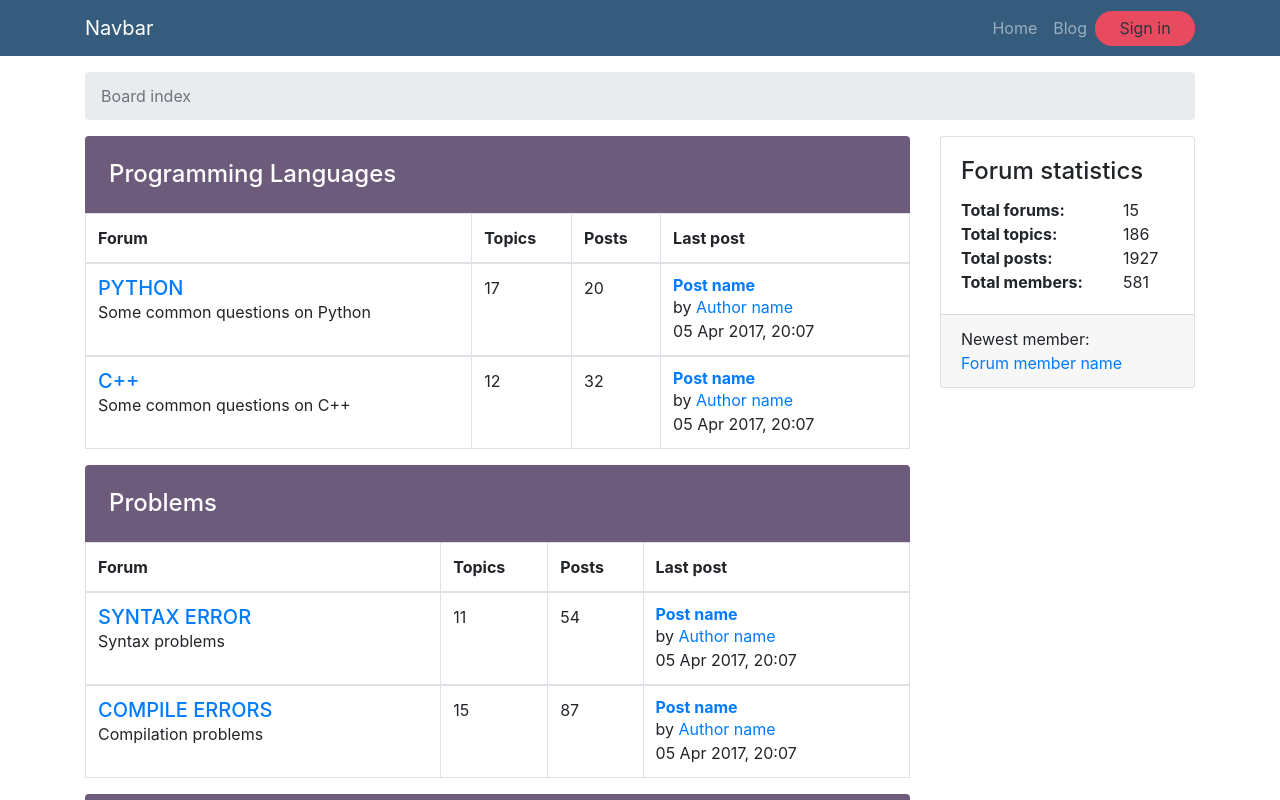
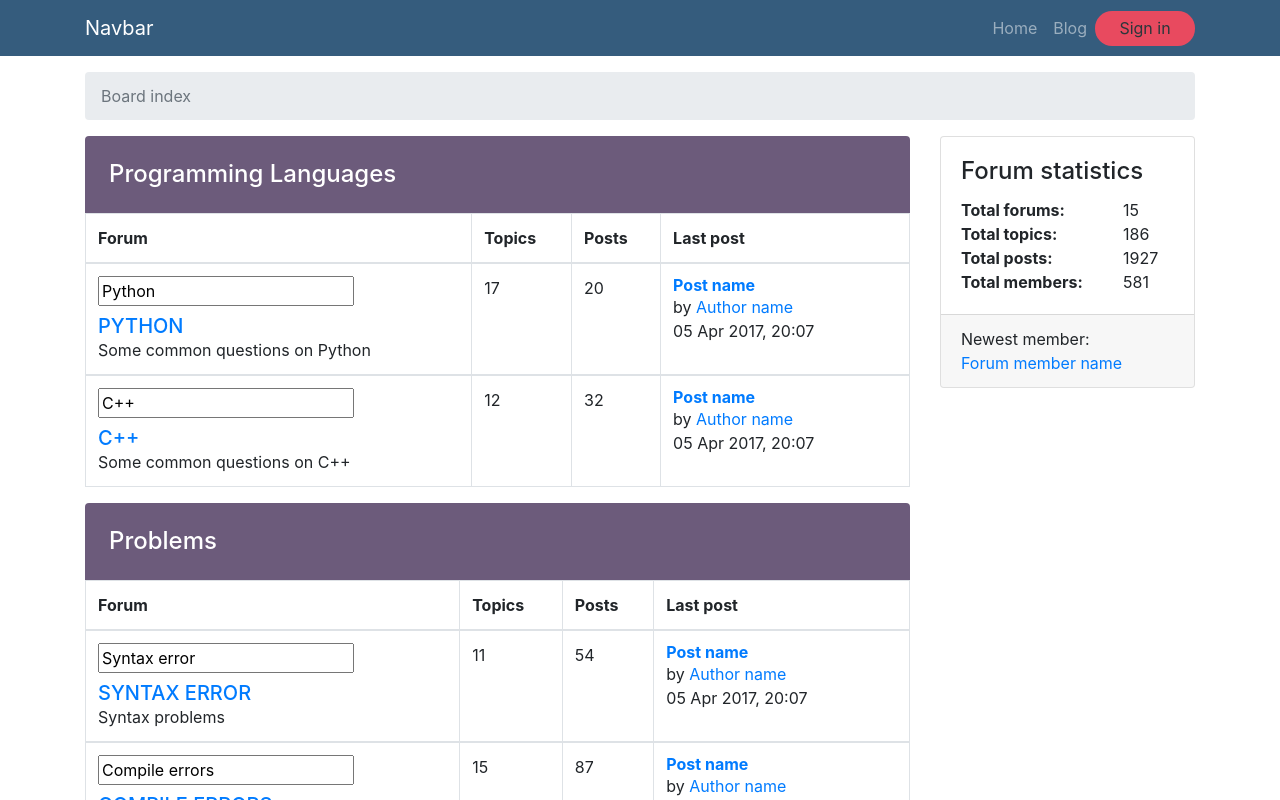
Before and after one commit to nnbzh/ForumProject, an Angular app: page /main in a window 1280 px wide. Shown: the top 800 px of the page. Built offline with nearby package versions, Linux system fonts and the light colour scheme.

Commit message:
ngmodel discussion added

```diff
--- a/src/app/forum/forum.component.html
+++ b/src/app/forum/forum.component.html
@@ -26,7 +26,6 @@
                 <input [(ngModel)]="topic.title" placeholder="Title"/>
               </label>
               <a routerLink="/topic-detail/{{topic.id}}" (click)="this.incrViewCount(topic.id)" class="margin-r" >
-
                 {{ topic.title }}
               </a>
 
--- a/src/app/main/main.component.html
+++ b/src/app/main/main.component.html
@@ -20,6 +20,9 @@
         <tbody *ngFor = "let discussion of discussions">
           <tr *ngIf = "discussion.category_id == category.id">
             <td>
+              <label>
+                <input [(ngModel)]="discussion.name" placeholder="name"/>
+              </label>
               <h3 class="h5 mb-0"><a routerLink="/forum/{{discussion.id}}" class="text-uppercase">{{discussion.name}}</a></h3>
               <p class="mb-0">{{discussion.description}}</p>
             </td>
```
Also changed, not shown: src/app/forum/forum.component.ts (line endings or trailing spaces), src/app/topic.service.ts (line endings or trailing spaces).
